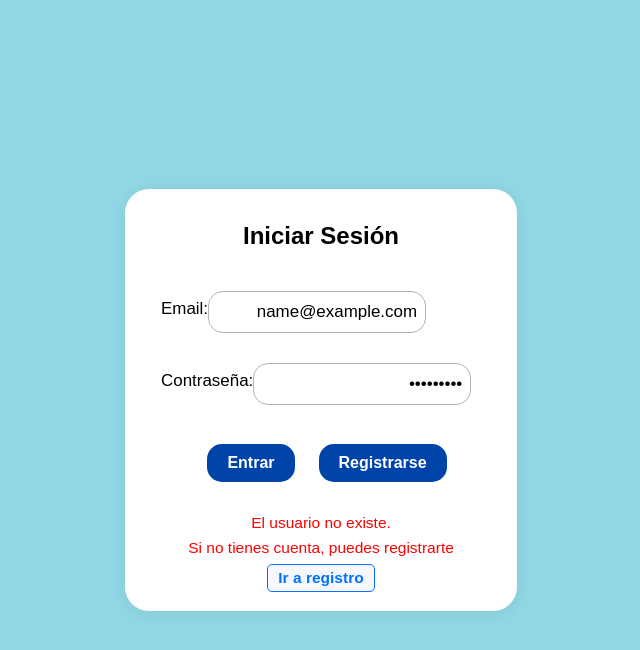
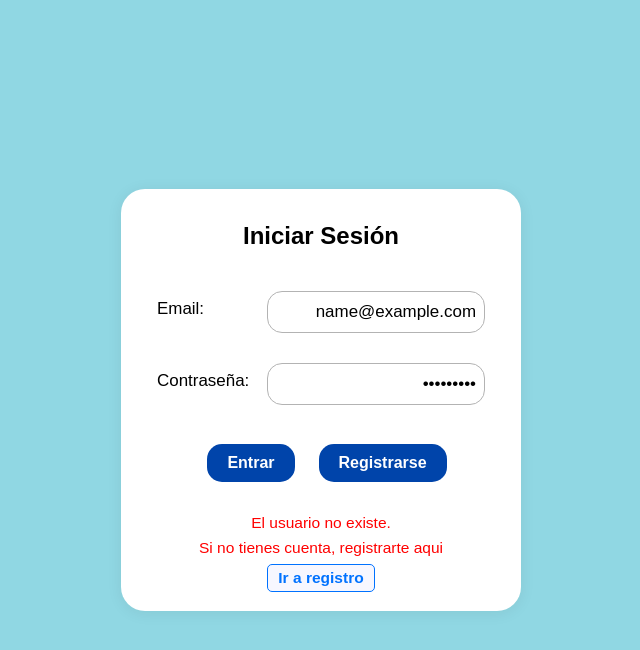
Before and after one commit to nestorguerram/react1, a React (Create React App) app: page /login in a window 1280 px wide. Both pictures are taken after typing "name@example.com", "Sample123" into the empty fields and a click on the button "Entrar". Shown: the top 650 px of the page, without its empty margins (319-959 px from the left). Built offline with nearby package versions, Linux system fonts and the light colour scheme.

Commit message:
se mejoro el css

```diff
--- a/src/App.css
+++ b/src/App.css
@@ -61,6 +61,15 @@
 }
 
 
+.login-form label {
+  font-size: 1.06em;
+  margin-bottom: 5px;
+  justify-content: flex-end;
+  display: flex;
+  flex-direction: row;
+  align-items: center;
+  width: 100%;
+}
 
 .login-form input[type="text"],
 .login-form input[type="password"] {
@@ -77,14 +86,7 @@
 
 
 
-.login-form label {
-  font-size: 1.06em;
-  margin-bottom: 5px;
-  display: flex;
-  flex-direction: row;
-  align-items: center;
-  width: 100%;
-}
+
 
 
 
--- a/src/LoginForm.jsx
+++ b/src/LoginForm.jsx
@@ -47,8 +47,8 @@ function LoginForm() {
       <form className="login-form" onSubmit={handleSubmit}>
         <h2 style={{ textAlign: "center", marginBottom: 16 }}>Iniciar Sesión</h2>
 
-        <label>
-          Email:
+        <label style={{ display: "flex", justifyContent: "flex-end", alignItems: "center", width: "100%" }}>
+          <span style={{ width: 100, textAlign: "left", marginRight: 10 }}>Email:</span>
           <input
               type="text"
               value={user}
@@ -59,9 +59,9 @@ function LoginForm() {
             />
           </label>
 
-        <div className="input-row">
-          <label style={{ flex: 1 }}>
-            Contraseña:
+          <div className="input-row" style={{ alignItems: "flex-end" }}>
+            <label style={{ display: "flex", justifyContent: "flex-end", alignItems: "center", flex: 1, width: "100%" }}>
+              <span style={{ width: 100, textAlign: "left", marginRight: 10 }}>Contraseña:</span>
               <input
                 type="password"
                 value={pass}
@@ -84,7 +84,7 @@ function LoginForm() {
             <div>{error}</div>
             {error === "El usuario no existe." && (
               <>
-                <div style={{ marginTop: 7 }}>Si no tienes cuenta, puedes registrarte</div>
+                <div style={{ marginTop: 7 }}>Si no tienes cuenta, registrarte aqui </div>
                 <button
                   type="button"
                   onClick={() => navigate("/register")}
```
Lines whose indentation alone changed are shown as unchanged.
